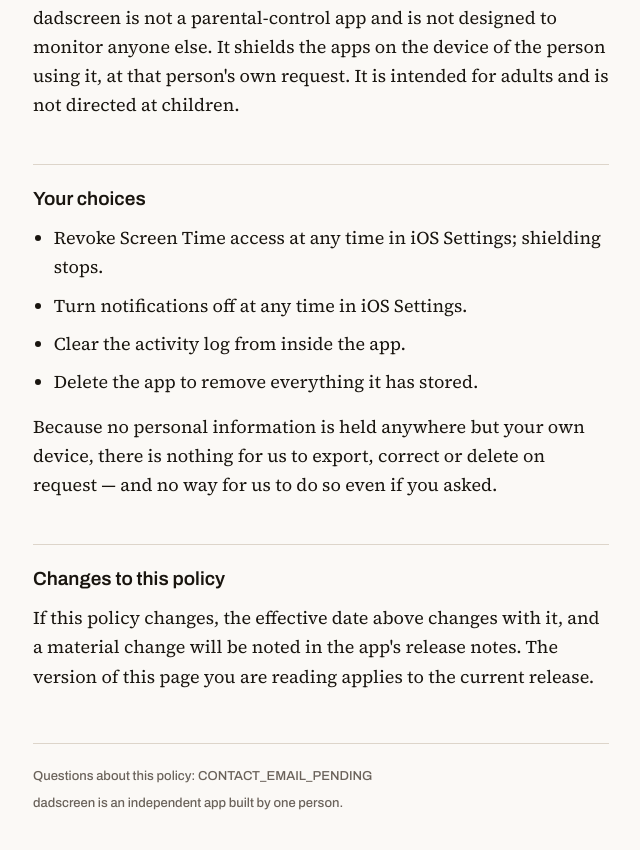
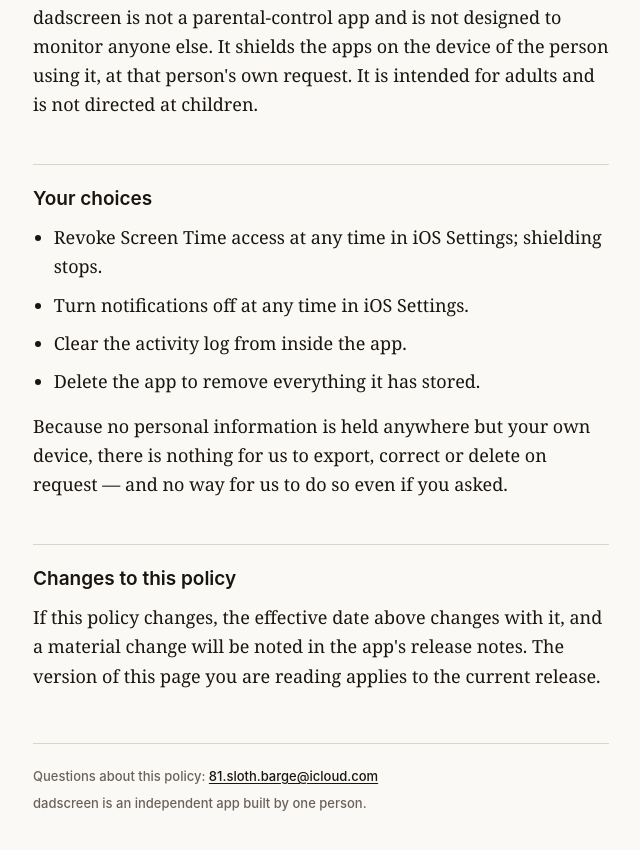
Before and after one commit to cgarrapy/dadscreen-site, a plain HTML site: page index.html in a window 1280 px wide. Shown: the part 2985-3835 px from the top of the page, without its empty margins (319-959 px from the left). Drawn offline with Linux system fonts and the light colour scheme.

Commit message:
Re-copy privacy policy: no Google Fonts, real contact address
From site/privacy.html at e1fc994 in the private dadscreen repo.

Co-Authored-By: Claude Opus 5.5 <noreply@anthropic.com>

```diff
--- a/index.html
+++ b/index.html
@@ -5,12 +5,13 @@
 <meta name="viewport" content="width=device-width, initial-scale=1">
 <title>dadscreen — Privacy Policy</title>
 <meta name="description" content="dadscreen has no servers, no accounts and no analytics. Nothing it records about you leaves your iPhone.">
-<link rel="stylesheet" href="https://fonts.googleapis.com/css2?family=Archivo:wght@500;600&family=Source+Serif+4:opsz,wght@8..60,400;8..60,600&display=swap">
 <style>
   :root{
     --ground:#100E0B; --surface:#181512; --ink:#F2EFEA; --muted:#9D958D; --rule:#39332F;
-    --display:"Archivo","Helvetica Neue",Arial,sans-serif;
-    --body:"Source Serif 4",Georgia,"Times New Roman",serif;
+    /* System stacks only. The page makes no third-party request of any kind,
+       which a privacy policy claiming "there is no somewhere else" had better not. */
+    --display:-apple-system,BlinkMacSystemFont,"Segoe UI",Roboto,Helvetica,Arial,sans-serif;
+    --body:ui-serif,Georgia,Cambria,"Times New Roman",Times,serif;
     color-scheme:dark;
   }
   @media (prefers-color-scheme:light){
@@ -103,7 +104,7 @@
   <p>If this policy changes, the effective date above changes with it, and a material change will be noted in the app's release notes. The version of this page you are reading applies to the current release.</p>
 
   <footer>
-    <p>Questions about this policy: <span id="contact">CONTACT_EMAIL_PENDING</span></p>
+    <p>Questions about this policy: <a href="mailto:81.sloth.barge@icloud.com">81.sloth.barge@icloud.com</a></p>
     <p>dadscreen is an independent app built by one person.</p>
   </footer>
 </main>
```
